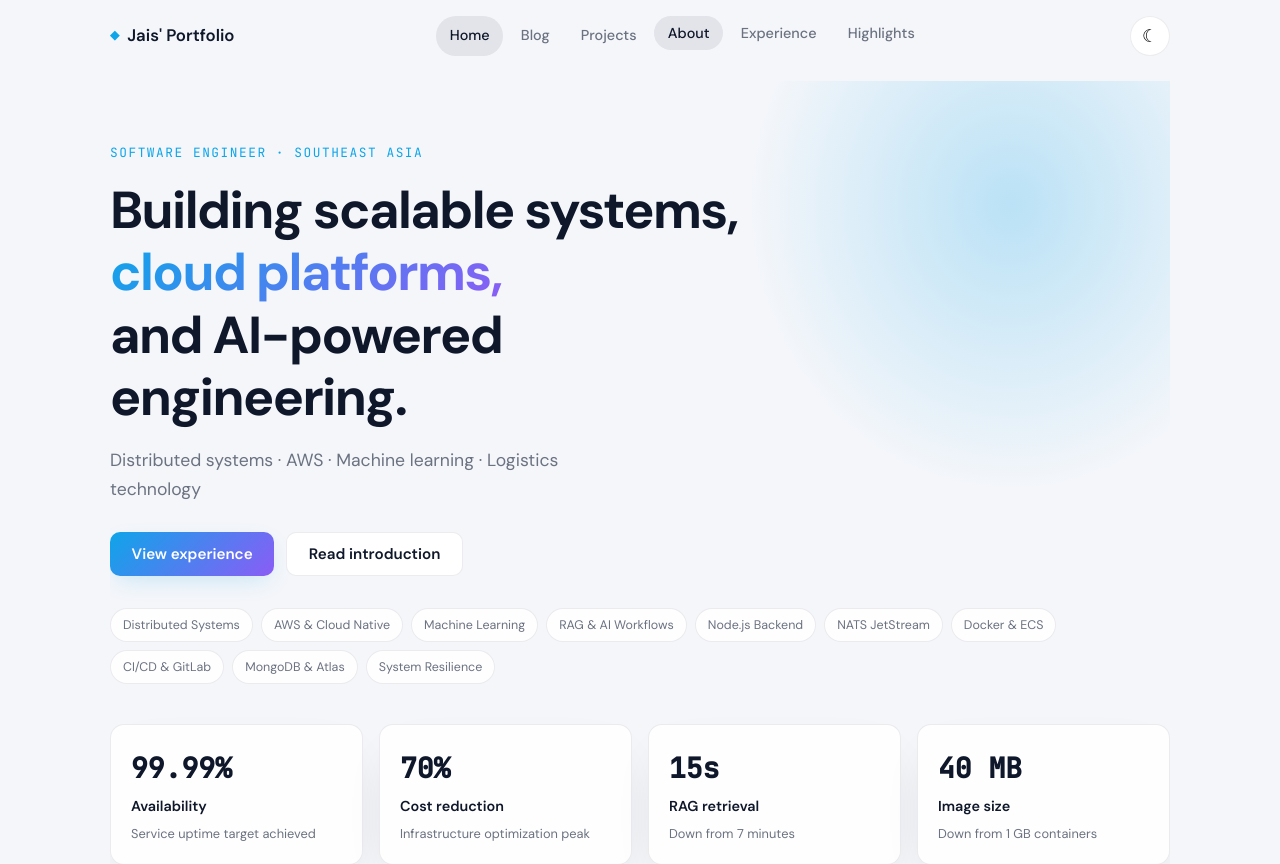
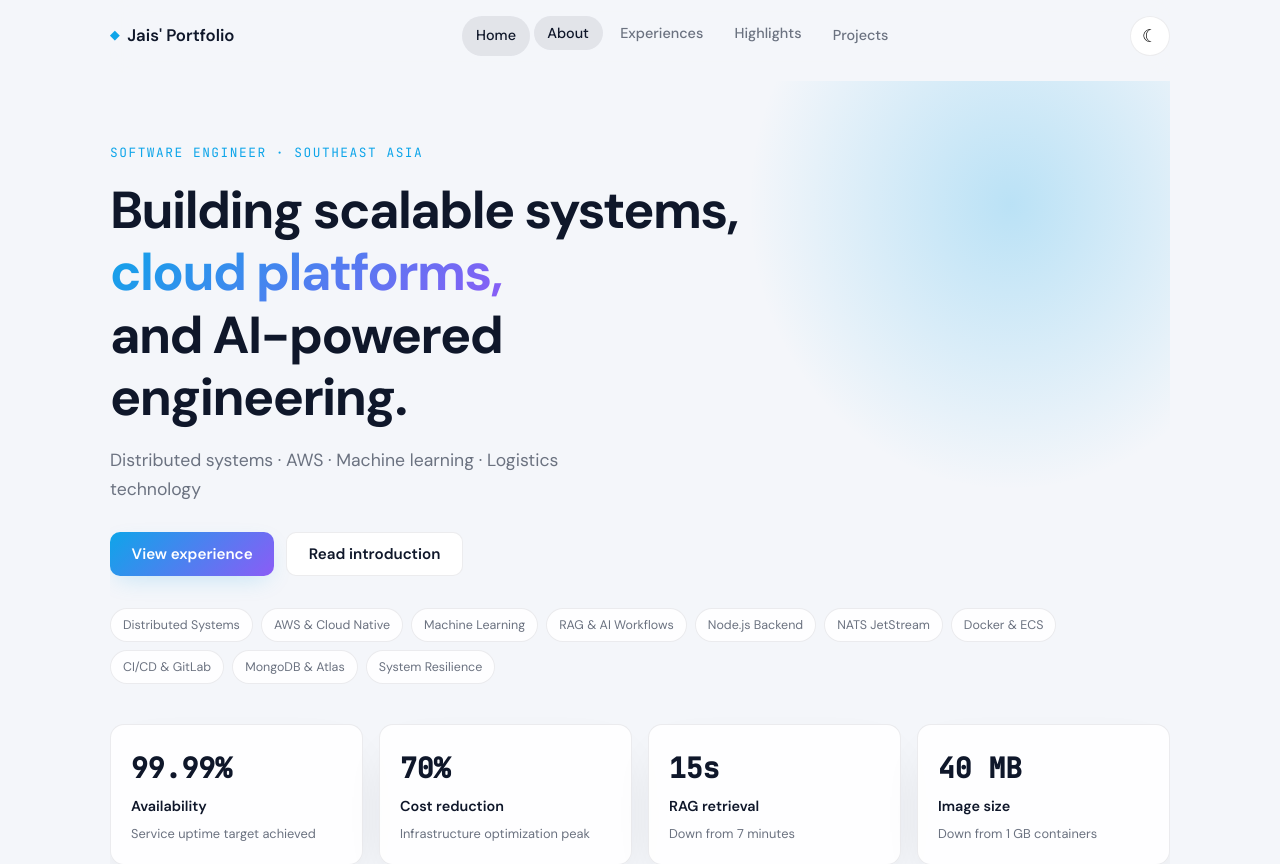
Before and after one commit to jaisanas/jaisanas.github.io, a React (Vite) app: page / in a window 1280 px wide. Shown: the top 864 px of the page. Built offline with nearby package versions, Linux system fonts and the light colour scheme.

Commit message:
refactor: portfolio homepage

```diff
--- a/src/App.css
+++ b/src/App.css
@@ -694,23 +694,16 @@
   padding: 0 1.25rem 4rem;
 }
 
-.nav-list-section {
-  display: none;
-}
-
-@media (min-width: 900px) {
-  .nav-list-section {
-    display: list-item;
-  }
-}
-
 @media (max-width: 768px) {
-  .nav-list-section {
-    display: none;
+  .nav-list {
+    flex-wrap: wrap;
+    justify-content: center;
+    gap: 0.15rem;
   }
 
-  .nav-list {
-    gap: 0;
+  .nav-link {
+    padding: 0.4rem 0.6rem;
+    font-size: 0.8rem;
   }
 
   .achievement-trigger {
--- a/src/components/Header.tsx
+++ b/src/components/Header.tsx
@@ -1,17 +1,21 @@
 import { useEffect, useState } from 'react'
 import { NavLink, useLocation, useNavigate } from 'react-router-dom'
 
-const sectionNavItems = [
-  { id: 'about', label: 'About' },
-  { id: 'experience', label: 'Experience' },
-  { id: 'highlights', label: 'Highlights' },
+type NavItem =
+  | { type: 'route'; to: string; label: string; end?: boolean }
+  | { type: 'section'; id: string; label: string }
+
+const navItems: NavItem[] = [
+  { type: 'route', to: '/', label: 'Home', end: true },
+  { type: 'section', id: 'about', label: 'About' },
+  { type: 'section', id: 'experience', label: 'Experiences' },
+  { type: 'section', id: 'highlights', label: 'Highlights' },
+  { type: 'route', to: '/projects', label: 'Projects' },
 ]
 
-const routeNavItems = [
-  { to: '/', label: 'Home', end: true },
-  { to: '/blogs', label: 'Blog' },
-  { to: '/projects', label: 'Projects' },
-]
+const sectionNavItems = navItems.filter(
+  (item): item is Extract<NavItem, { type: 'section' }> => item.type === 'section',
+)
 
 interface HeaderProps {
   theme: 'light' | 'dark'
@@ -69,7 +73,8 @@ export function Header({ theme, onToggleTheme, isHome }: HeaderProps) {
       </NavLink>
       <nav aria-label="Main">
         <ul className="nav-list">
-          {routeNavItems.map((item) => (
+          {navItems.map((item) =>
+            item.type === 'route' ? (
               <li key={item.to}>
                 <NavLink
                   to={item.to}
@@ -81,21 +86,22 @@ export function Header({ theme, onToggleTheme, isHome }: HeaderProps) {
                   {item.label}
                 </NavLink>
               </li>
-          ))}
-          {isHome &&
-            sectionNavItems.map((item) => (
-              <li key={item.id} className="nav-list-section">
+            ) : (
+              <li key={item.id}>
                 <button
                   type="button"
                   className={
-                    activeSection === item.id ? 'nav-link nav-link--active' : 'nav-link'
+                    isHome && activeSection === item.id
+                      ? 'nav-link nav-link--active'
+                      : 'nav-link'
                   }
                   onClick={() => scrollTo(item.id)}
                 >
                   {item.label}
                 </button>
               </li>
-            ))}
+            ),
+          )}
         </ul>
       </nav>
       <button
```
Lines whose indentation alone changed are shown as unchanged.
